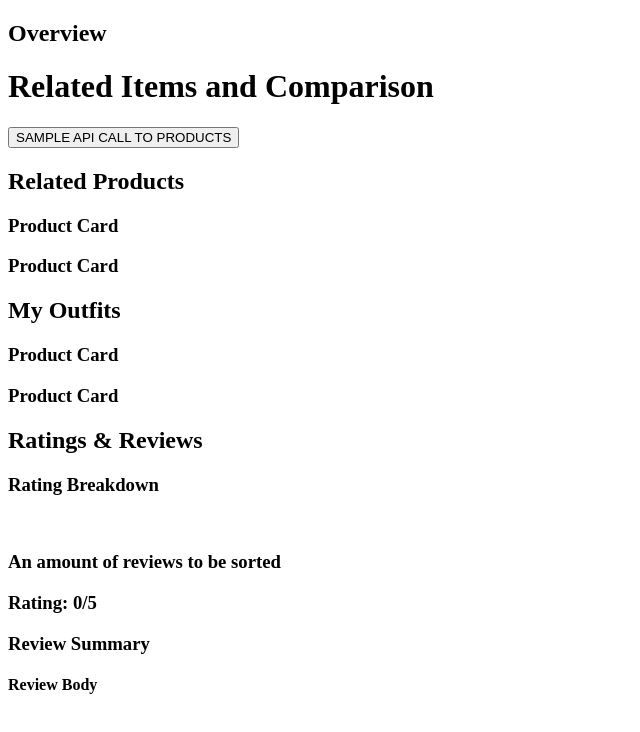
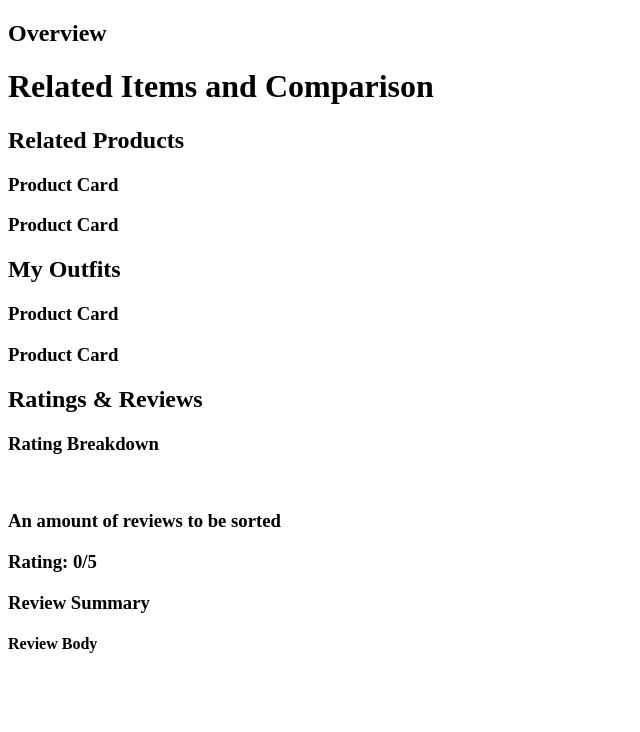
Before and after one commit to rpp2205-fec-presentation/Atelier, a React app: page / in a window 1280 px wide. Shown: the top 732 px of the page, without its empty margins (0-640 px from the left). Built offline with nearby package versions, Linux system fonts and the light colour scheme; the HTML template or start-up script is replaced by a standard one.

Commit message:
remove test button from component

```diff
--- a/client/src/components/relatedItems/RelatedItems.jsx
+++ b/client/src/components/relatedItems/RelatedItems.jsx
@@ -7,28 +7,11 @@ const axios = require('axios');
 class RelatedItems extends React.Component {
   constructor(props) {
     super(props);
-
-    this.testClick = this.testClick.bind(this);
-  }
-
-  testClick() {
-    axios({
-      method: 'get',
-      url: '/reviews',
-      params: {product_id: 71698, count: 100},
-    })
-    .then(result => {
-      console.log(result);
-    })
-    .catch(err => {
-      console.log(err);
-    })
   }
 
   render() {
     return (<div>
       <h1>Related Items and Comparison</h1>
-      <button onClick={this.testClick}>SAMPLE API CALL TO PRODUCTS</button>
       <RelatedProducts />
       <Outfits />
     </div>)
```
